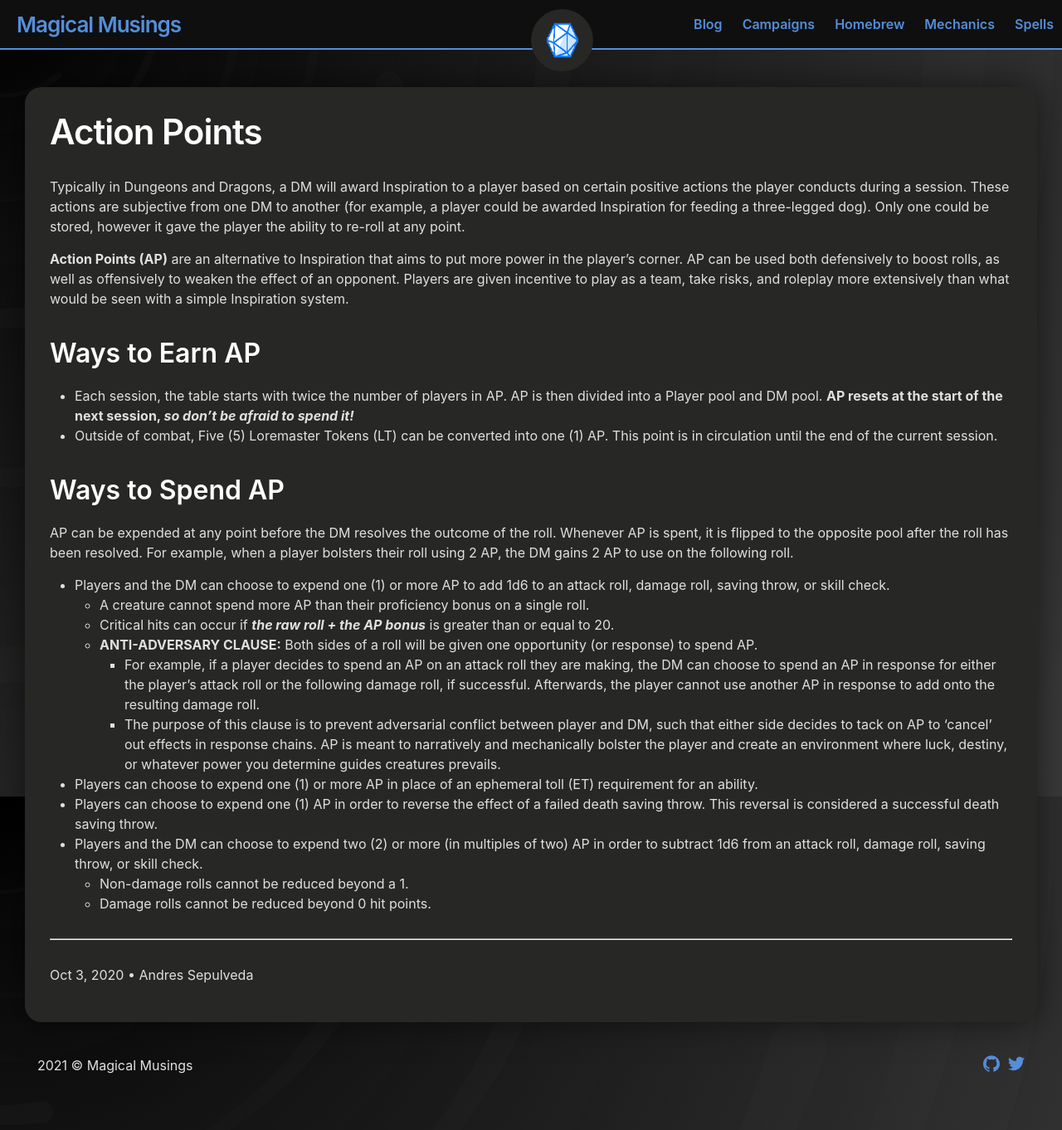
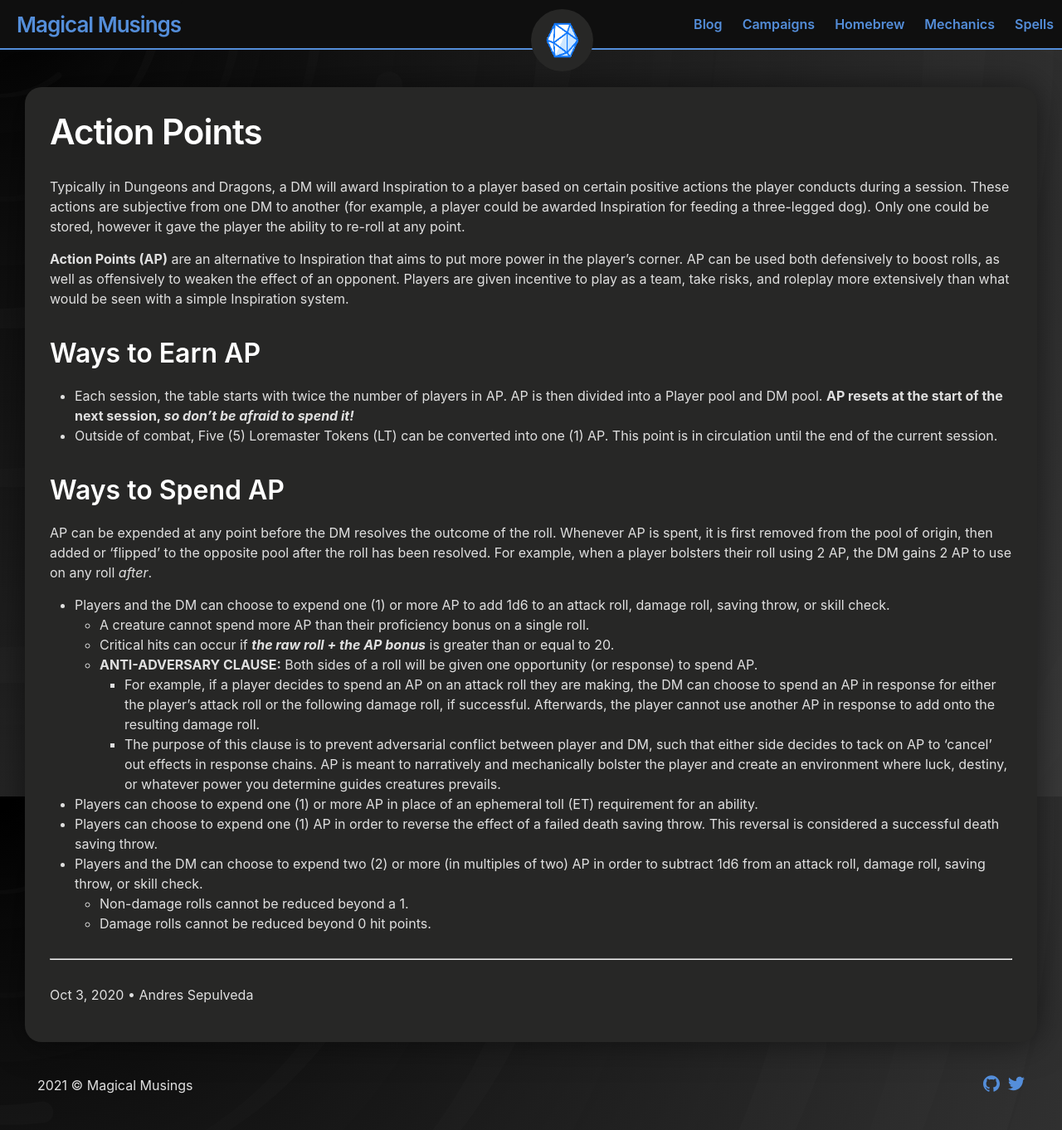
Before and after one commit to andersthemagi/magicalmusings.github.io, a Jekyll site: the page built from _posts/mechanics/2020-10-03-mechanics-ap.md, in a window 1280 px wide and 1362 px high. Shown: the whole window at 83% size. Built offline with Jekyll 4.4.1, drawn with Linux system fonts in a browser that asks for light colours.

Commit message:
Update 2020-10-03-mechanics-ap.md

```diff
--- a/_posts/mechanics/2020-10-03-mechanics-ap.md
+++ b/_posts/mechanics/2020-10-03-mechanics-ap.md
@@ -17,7 +17,7 @@ Typically in Dungeons and Dragons, a DM will award Inspiration to a player based
 
 ## Ways to Spend AP
 
-AP can be expended at any point before the DM resolves the outcome of the roll. Whenever AP is spent, it is flipped to the opposite pool after the roll has been resolved. For example, when a player bolsters their roll using 2 AP, the DM gains 2 AP to use on the following roll.
+AP can be expended at any point before the DM resolves the outcome of the roll. Whenever AP is spent, it is first removed from the pool of origin, then added or 'flipped' to the opposite pool after the roll has been resolved. For example, when a player bolsters their roll using 2 AP, the DM gains 2 AP to use on any roll *after*.
 
 - Players and the DM can choose to expend one (1) or more AP to add 1d6 to an attack roll, damage roll, saving throw, or skill check.
   - A creature cannot spend more AP than their proficiency bonus on a single roll.
```
